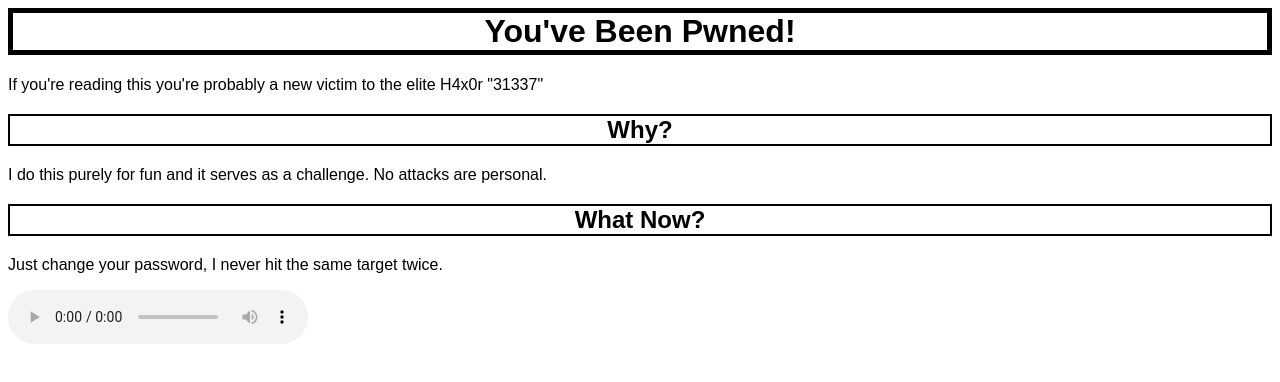
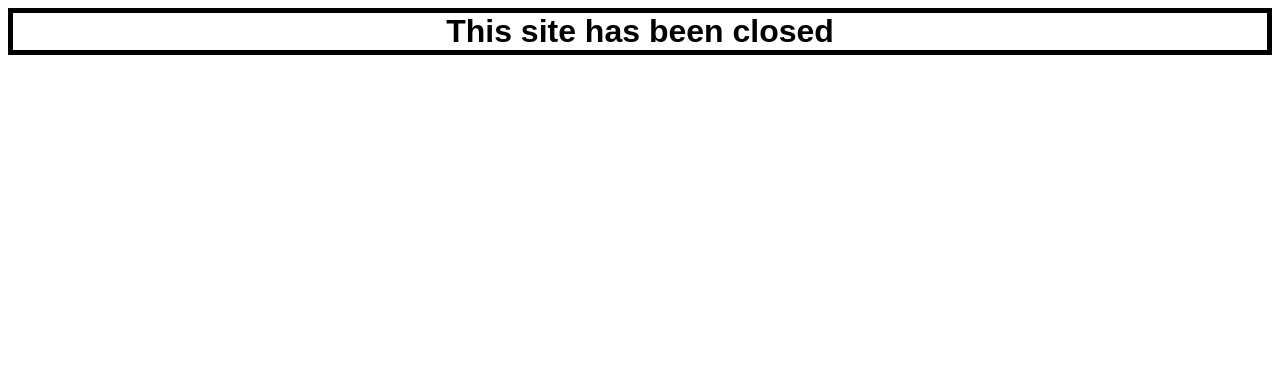
Before and after one commit to bingusdevteam/31337, a plain HTML site: page index.html in a window 1280 px wide. Drawn offline with Linux system fonts and the light colour scheme.

Commit message:
Update index.html

```diff
--- a/index.html
+++ b/index.html
@@ -1,21 +1,15 @@
 <!<!DOCTYPE html>
 <head>
-  <title>pwwned by 31337!</title>
+  <title>site closed!</title>
   <link rel="stylesheet" href="style.css">
 </head>
 <body>
-<h1>You've Been Pwned!</h1>
-<p>If you're reading this you're probably a new victim to the elite H4x0r "31337"</p>
-<h2>Why?</h2>
-<p>I do this purely for fun and it serves as a challenge. No attacks are personal.</p>
-<h2>What Now?</h2>
-<p>Just change your password, I never hit the same target twice.</p>
+
+<h1>This site has been closed</h1>
 
 
 
 
-<audio controls autoplay>
-   <source src="Jebaited_Song.mp3" type="audio/mpeg">
 
 
 
```
